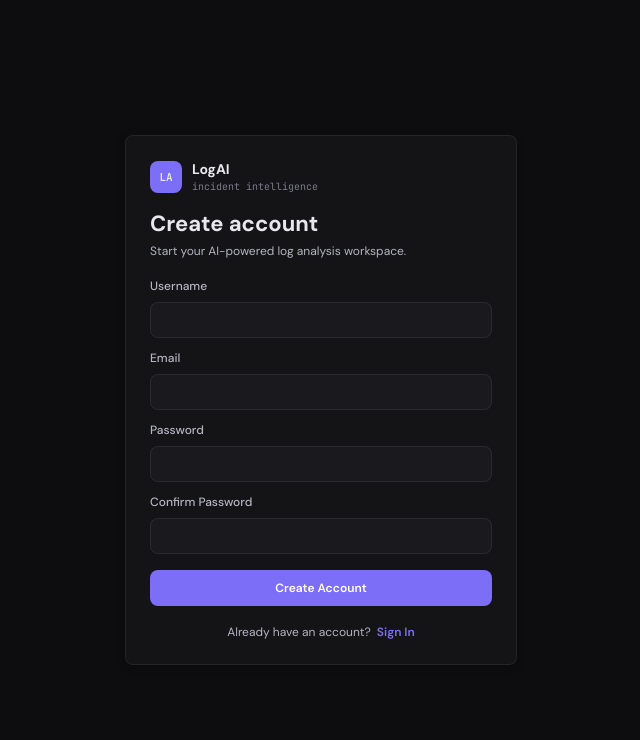
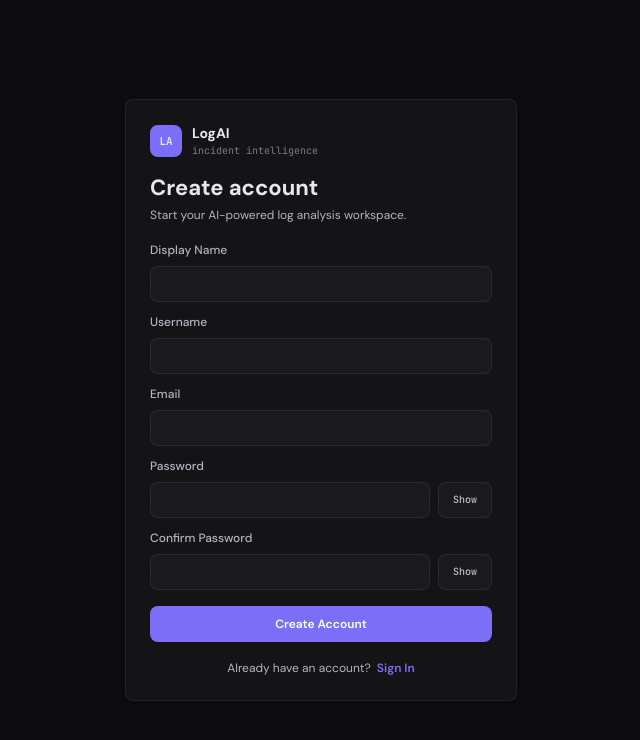
Before and after one commit to prajdeepreddy22/log-analyzer-ui, an Angular app: page /register in a window 1280 px wide. Shown: the top 740 px of the page, without its empty margins (319-959 px from the left). Built offline with nearby package versions, Linux system fonts and the light colour scheme; no server answers.

Commit message:
Update registration form functionality

```diff
--- a/src/app/core/models/auth/register-request.model.ts
+++ b/src/app/core/models/auth/register-request.model.ts
@@ -1,4 +1,5 @@
 export interface RegisterRequest {
+  displayName?: string;
   username: string;
   email: string;
   password: string;
--- a/src/app/features/auth/pages/register/register.component.html
+++ b/src/app/features/auth/pages/register/register.component.html
@@ -47,59 +47,132 @@
       class="register-form"
     >
 
+      <!-- DISPLAY NAME -->
+      <div class="form-group">
+        <label for="displayName">Display Name</label>
+        <input
+          id="displayName"
+          type="text"
+          autocomplete="name"
+          maxlength="100"
+          [value]="displayName()"
+          (input)="updateDisplayName($event)"
+          [class.invalid]="displayNameInvalid()"
+        />
+
+        @if (displayNameInvalid()) {
+          <div class="field-error">
+            Display name must be 2-100 characters
+          </div>
+        }
+      </div>
+
       <!-- USERNAME -->
       <div class="form-group">
-        <label>Username</label>
+        <label for="username">Username</label>
         <input
+          id="username"
           type="text"
+          autocomplete="username"
+          maxlength="100"
           [value]="username()"
           (input)="updateUsername($event)"
+          [class.invalid]="usernameInvalid()"
         />
 
         @if (usernameInvalid()) {
-          <div class="field-error">Min 3 characters required</div>
+          <div class="field-error">
+            Username must be 3-100 characters
+          </div>
         }
       </div>
 
       <!-- EMAIL -->
       <div class="form-group">
-        <label>Email</label>
+        <label for="email">Email</label>
         <input
+          id="email"
           type="email"
+          autocomplete="email"
           [value]="email()"
           (input)="updateEmail($event)"
+          [class.invalid]="emailInvalid()"
         />
 
         @if (emailInvalid()) {
-          <div class="field-error">Valid email required</div>
+          <div class="field-error">
+            Enter a valid email address
+          </div>
         }
       </div>
 
       <!-- PASSWORD -->
       <div class="form-group">
-        <label>Password</label>
+        <label for="password">Password</label>
+
+        <div class="password-field">
           <input
-          type="password"
+            id="password"
+            [type]="showPassword() ? 'text' : 'password'"
+            autocomplete="new-password"
             [value]="password()"
             (input)="updatePassword($event)"
+            [class.invalid]="passwordInvalid()"
           />
 
+          <button
+            type="button"
+            class="password-toggle"
+            (click)="togglePasswordVisibility()"
+            [attr.aria-label]="showPassword() ? 'Hide password' : 'Show password'"
+          >
+            @if (showPassword()) {
+              Hide
+            } @else {
+              Show
+            }
+          </button>
+        </div>
+
         @if (passwordInvalid()) {
-          <div class="field-error">Min 6 characters required</div>
+          <div class="field-error">
+            {{ passwordHelpText() }}
+          </div>
         }
       </div>
 
       <!-- CONFIRM PASSWORD -->
       <div class="form-group">
-        <label>Confirm Password</label>
+        <label for="confirmPassword">Confirm Password</label>
+
+        <div class="password-field">
           <input
-          type="password"
+            id="confirmPassword"
+            [type]="showConfirmPassword() ? 'text' : 'password'"
+            autocomplete="new-password"
             [value]="confirmPassword()"
             (input)="updateConfirmPassword($event)"
+            [class.invalid]="confirmPasswordInvalid() || passwordsMismatch()"
           />
 
+          <button
+            type="button"
+            class="password-toggle"
+            (click)="toggleConfirmPasswordVisibility()"
+            [attr.aria-label]="showConfirmPassword() ? 'Hide confirm password' : 'Show confirm password'"
+          >
+            @if (showConfirmPassword()) {
+              Hide
+            } @else {
+              Show
+            }
+          </button>
+        </div>
+
         @if (confirmPasswordInvalid()) {
-          <div class="field-error">Confirm your password</div>
+          <div class="field-error">
+            Confirm your password
+          </div>
         }
       </div>
 
--- a/src/app/features/auth/pages/register/register.component.scss
+++ b/src/app/features/auth/pages/register/register.component.scss
@@ -113,6 +113,7 @@
   }
 
   input {
+    width: 100%;
     height: 36px;
     padding: 0 10px;
     border-radius: var(--radius);
@@ -127,6 +128,51 @@
       border-color: var(--purple);
       box-shadow: 0 0 0 2px rgba(124, 110, 247, 0.2);
     }
+
+    &.invalid {
+      border-color: var(--red-border);
+      background: var(--red-bg);
+    }
+  }
+}
+
+.password-field {
+  display: flex;
+  align-items: center;
+  gap: 8px;
+
+  input {
+    min-width: 0;
+    flex: 1;
+  }
+}
+
+.password-toggle {
+  height: 36px;
+  min-width: 54px;
+  padding: 0 10px;
+
+  border: 1px solid var(--border);
+  border-radius: var(--radius);
+  background: var(--bg3);
+  color: var(--text2);
+
+  font-family: var(--mono);
+  font-size: 10px;
+  font-weight: 700;
+
+  cursor: pointer;
+  transition: 0.2s ease;
+
+  &:hover {
+    color: var(--text);
+    border-color: var(--purple-border);
+    background: var(--purple-bg);
+  }
+
+  &:focus-visible {
+    outline: 2px solid var(--purple);
+    outline-offset: 2px;
   }
 }
 
--- a/src/app/features/auth/pages/register/register.component.ts
+++ b/src/app/features/auth/pages/register/register.component.ts
@@ -40,6 +40,9 @@ import { getApiErrorMessage } from '../../../../core/utils/api-error-message.uti
 })
 export class RegisterComponent {
 
+  private readonly passwordMinLength =
+    8;
+
   private readonly authService =
     inject(AuthService);
 
@@ -55,6 +58,9 @@ export class RegisterComponent {
   readonly errorMessage =
     signal<string | null>(null);
 
+  readonly displayName =
+    signal('');
+
   readonly username =
     signal('');
 
@@ -67,7 +73,16 @@ export class RegisterComponent {
   readonly confirmPassword =
     signal('');
 
+  readonly showPassword =
+    signal(false);
+
+  readonly showConfirmPassword =
+    signal(false);
+
   readonly submitted =
+    signal(false);
+
+  readonly displayNameInvalid =
     signal(false);
 
   readonly usernameInvalid =
@@ -91,6 +106,9 @@ export class RegisterComponent {
     this.errorMessage.set(null);
     this.submitted.set(true);
 
+    const displayName =
+      this.displayName().trim();
+
     const username =
       this.username().trim();
 
@@ -103,8 +121,20 @@ export class RegisterComponent {
     const confirmPassword =
       this.confirmPassword();
 
+    this.displayNameInvalid.set(
+      !this.isLengthBetween(
+        displayName,
+        2,
+        100
+      )
+    );
+
     this.usernameInvalid.set(
-      username.length < 3
+      !this.isLengthBetween(
+        username,
+        3,
+        100
+      )
     );
 
     this.emailInvalid.set(
@@ -112,7 +142,7 @@ export class RegisterComponent {
     );
 
     this.passwordInvalid.set(
-      password.length < 6
+      password.length < this.passwordMinLength
     );
 
     this.confirmPasswordInvalid.set(
@@ -125,6 +155,7 @@ export class RegisterComponent {
     );
 
     if (
+      this.displayNameInvalid() ||
       this.usernameInvalid() ||
       this.emailInvalid() ||
       this.passwordInvalid() ||
@@ -138,6 +169,7 @@ export class RegisterComponent {
 
     this.authService
       .register({
+        displayName,
         username,
         email,
         password
@@ -181,11 +213,39 @@ export class RegisterComponent {
     const value =
       (event.target as HTMLInputElement).value;
 
+    this.clearApiMessages();
+
     this.username.set(value);
 
     if (this.submitted()) {
       this.usernameInvalid.set(
-        value.trim().length < 3
+        !this.isLengthBetween(
+          value.trim(),
+          3,
+          100
+        )
+      );
+    }
+  }
+
+  updateDisplayName(
+    event: Event
+  ): void {
+
+    const value =
+      (event.target as HTMLInputElement).value;
+
+    this.clearApiMessages();
+
+    this.displayName.set(value);
+
+    if (this.submitted()) {
+      this.displayNameInvalid.set(
+        !this.isLengthBetween(
+          value.trim(),
+          2,
+          100
+        )
       );
     }
   }
@@ -196,6 +256,8 @@ export class RegisterComponent {
 
     const value =
       (event.target as HTMLInputElement).value;
+
+    this.clearApiMessages();
 
     this.email.set(value);
 
@@ -213,11 +275,13 @@ export class RegisterComponent {
     const value =
       (event.target as HTMLInputElement).value;
 
+    this.clearApiMessages();
+
     this.password.set(value);
 
     if (this.submitted()) {
       this.passwordInvalid.set(
-        value.length < 6
+        value.length < this.passwordMinLength
       );
 
       this.passwordsMismatch.set(
@@ -234,6 +298,8 @@ export class RegisterComponent {
     const value =
       (event.target as HTMLInputElement).value;
 
+    this.clearApiMessages();
+
     this.confirmPassword.set(value);
 
     if (this.submitted()) {
@@ -246,6 +312,25 @@ export class RegisterComponent {
     }
   }
 
+  togglePasswordVisibility(): void {
+
+    this.showPassword.update(
+      visible => !visible
+    );
+  }
+
+  toggleConfirmPasswordVisibility(): void {
+
+    this.showConfirmPassword.update(
+      visible => !visible
+    );
+  }
+
+  passwordHelpText(): string {
+
+    return `Min ${this.passwordMinLength} characters required`;
+  }
+
   private isValidEmail(
     email: string
   ): boolean {
@@ -254,4 +339,20 @@ export class RegisterComponent {
       email
     );
   }
+
+  private isLengthBetween(
+    value: string,
+    min: number,
+    max: number
+  ): boolean {
+
+    return value.length >= min &&
+      value.length <= max;
+  }
+
+  private clearApiMessages(): void {
+
+    this.errorMessage.set(null);
+    this.successMessage.set(null);
+  }
 }
```
Lines whose indentation alone changed are shown as unchanged.
